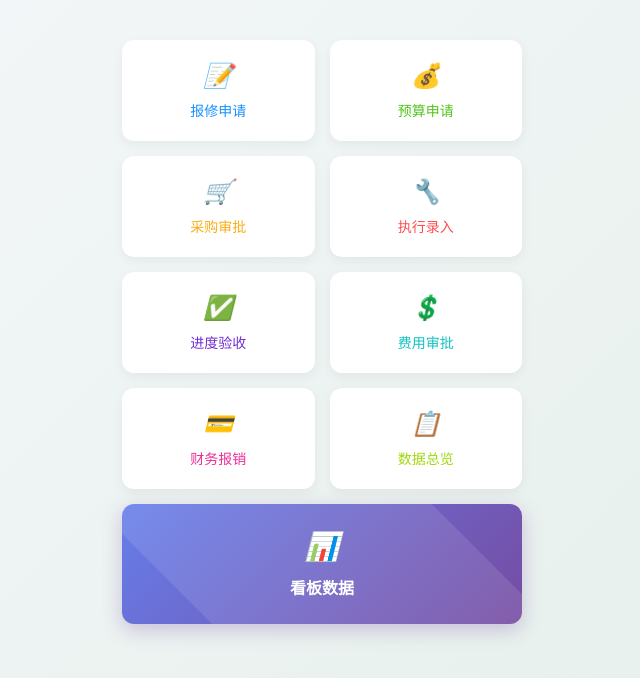
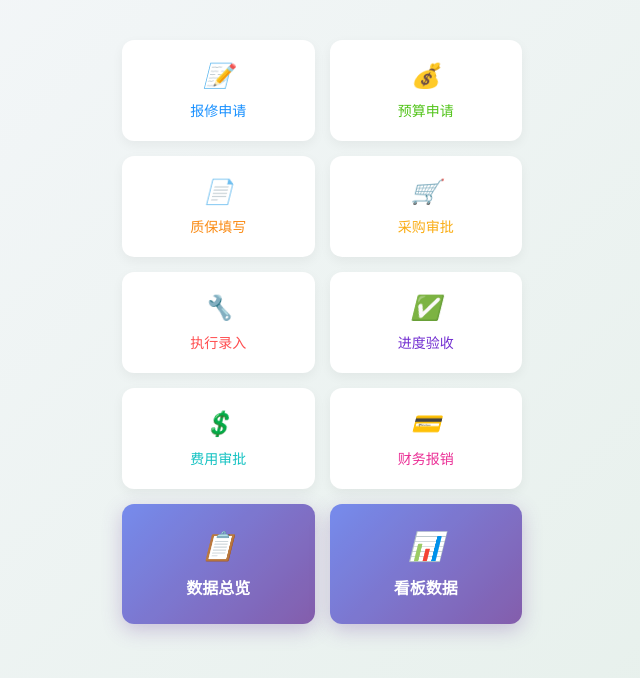
Before and after one commit to WAFX15/crispy-guide, a plain HTML site: page index.html in a window 1280 px wide. Shown: the whole page, without its empty margins (318-958 px from the left). Drawn offline with Linux system fonts and the light colour scheme.

Commit message:
Update index.html

```diff
--- a/index.html
+++ b/index.html
@@ -54,7 +54,6 @@
 
         /* 看板数据特殊样式 */
         .kanban-card {
-            grid-column: 1 / -1; /* 跨两列 */
             background: linear-gradient(135deg, #667eea 0%, #764ba2 100%);
             color: white;
             box-shadow: 0 6px 20px rgba(118, 75, 162, 0.3);
@@ -183,8 +182,7 @@
         .card-5 { color: #722ed1; }
         .card-6 { color: #13c2c2; }
         .card-7 { color: #eb2f96; }
-        .card-8 { color: #a0d911; }
-        .card-9 { color: #a0d911; }
+        .card-8 { color: #fa8c16; } /* 质保填写按钮颜色 */
     </style>
 </head>
 <body>
@@ -197,6 +195,11 @@
             <a href="https://doc.weixin.qq.com/smartsheet/s3_Aa0ASga0AOYCNosiDpzvFSSCy0x0A?scode=AJQADwc3ADQh8rBGsRAa0ASga0AOY&tab=q979lj&viewId=vq13iL" class="nav-card card-2">
                 <i class="icon">💰</i>
                 <span>预算申请</span>
+            </a>
+            <!-- 新增质保填写按钮 -->
+            <a href="https://doc.weixin.qq.com/smartsheet/s3_Aa0ASga0AOYCNosiDpzvFSSCy0x0A?scode=AJQADwc3ADQrc87DY9Aa0ASga0AOY&tab=q979lj&viewId=v1Ojxl" class="nav-card card-8">
+                <i class="icon">📄</i>
+                <span>质保填写</span>
             </a>
             <a href="https://doc.weixin.qq.com/smartsheet/s3_Aa0ASga0AOYCNosiDpzvFSSCy0x0A?scode=AJQADwc3ADQh8rBGsRAa0ASga0AOY&tab=q979lj&viewId=vRs5QJ" class="nav-card card-3">
                 <i class="icon">🛒</i>
@@ -218,11 +221,12 @@
                 <i class="icon">💳</i>
                 <span>财务报销</span>
             </a>
-            <a href="https://doc.weixin.qq.com/smartsheet/s3_Aa0ASga0AOYCNosiDpzvFSSCy0x0A?scode=AJQADwc3ADQZ3m04vpAa0ASga0AOY&tab=q979lj&viewId=vukaF8" class="nav-card card-8">
+
+            <!-- 数据总览和看板数据放在同一行，都采用看板数据样式 -->
+            <a href="https://doc.weixin.qq.com/smartsheet/s3_Aa0ASga0AOYCNosiDpzvFSSCy0x0A?scode=AJQADwc3ADQZ3m04vpAa0ASga0AOY&tab=q979lj&viewId=vukaF8" class="nav-card kanban-card">
                 <i class="icon">📋</i>
                 <span>数据总览</span>
             </a>
-            <!-- 看板数据特殊样式 -->
             <a href="https://doc.weixin.qq.com/smartsheet/s3_Aa0ASga0AOYCNosiDpzvFSSCy0x0A?scode=AJQADwc3ADQLYoiCP7Aa0ASga0AOY&tab=db_fHXaY7" class="nav-card kanban-card">
                 <i class="icon">📊</i>
                 <span>看板数据</span>
```
